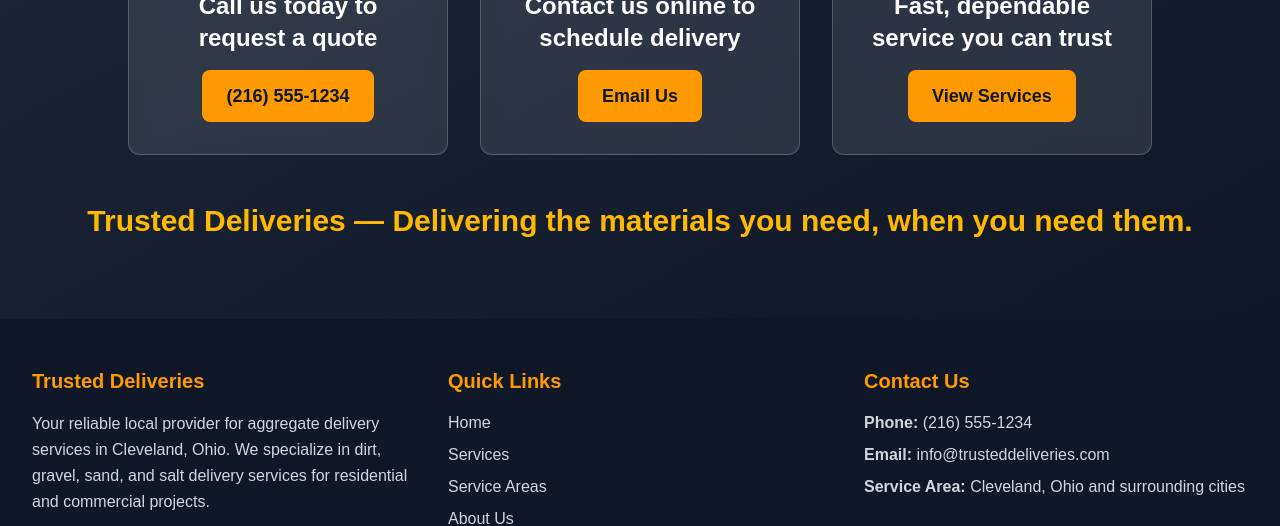
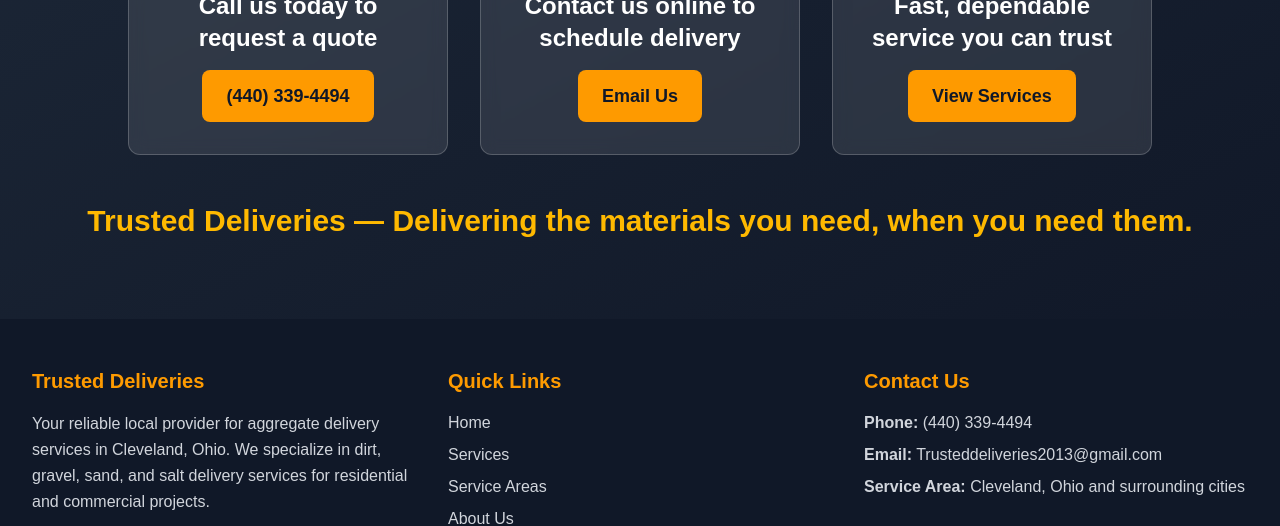
Before and after one commit to coolpeter2025/Trusted-Deliveries, a Next.js app: page / in a window 1280 px wide. Shown: the part 6219-6745 px from the top of the page. Built offline with nearby package versions, Linux system fonts and the light colour scheme.

Commit message:
Update contact information - phone to (440) 339-4494 and email to Trusteddeliveries2013@gmail.com

```diff
--- a/app/page.tsx
+++ b/app/page.tsx
@@ -27,7 +27,7 @@ export default function Home() {
             Fast, Reliable Material Delivery
           </p>
           <a
-            href="tel:+12165551234"
+            href="tel:+14403394494"
             className="inline-block bg-amber-500 hover:bg-amber-400 text-gray-900 px-8 py-3 md:px-10 md:py-4 rounded font-bold text-base md:text-lg uppercase tracking-wide transition-all shadow-xl touch-manipulation"
           >
             Call Now!!
--- a/components/CTASection.tsx
+++ b/components/CTASection.tsx
@@ -6,8 +6,8 @@ interface CTASectionProps {
 
 export default function CTASection({
   title = "Get Reliable Aggregate Delivery Today",
-  description = "Ready to schedule your dirt, gravel, sand, salt, or snow delivery? Trusted Deliveries is here to help.",
-  phoneNumber = "+12165551234"
+  description = "Ready to schedule your dirt, gravel, sand, or salt delivery? Trusted Deliveries is here to help.",
+  phoneNumber = "+14403394494"
 }: CTASectionProps) {
   return (
     <section className="bg-gradient-to-br from-gray-800 to-gray-900 py-20">
@@ -29,7 +29,7 @@ export default function CTASection({
               href={`tel:${phoneNumber}`}
               className="inline-block bg-amber-500 text-gray-900 px-6 py-3 rounded-lg font-bold text-lg hover:bg-amber-400 transition-colors"
             >
-              (216) 555-1234
+              (440) 339-4494
             </a>
           </div>
 
@@ -37,7 +37,7 @@ export default function CTASection({
             <div className="text-5xl mb-4">📧</div>
             <h3 className="text-2xl font-bold text-white mb-4">Contact us online to schedule delivery</h3>
             <a
-              href="mailto:info@trusteddeliveries.com"
+              href="mailto:Trusteddeliveries2013@gmail.com"
               className="inline-block bg-amber-500 text-gray-900 px-6 py-3 rounded-lg font-bold text-lg hover:bg-amber-400 transition-colors"
             >
               Email Us
--- a/components/Footer.tsx
+++ b/components/Footer.tsx
@@ -48,14 +48,14 @@ export default function Footer() {
             <ul className="space-y-2 text-gray-300">
               <li>
                 <span className="font-semibold">Phone:</span>{' '}
-                <a href="tel:+12165551234" className="hover:text-amber-500 transition-colors">
-                  (216) 555-1234
+                <a href="tel:+14403394494" className="hover:text-amber-500 transition-colors">
+                  (440) 339-4494
                 </a>
               </li>
               <li>
                 <span className="font-semibold">Email:</span>{' '}
-                <a href="mailto:info@trusteddeliveries.com" className="hover:text-amber-500 transition-colors">
-                  info@trusteddeliveries.com
+                <a href="mailto:Trusteddeliveries2013@gmail.com" className="hover:text-amber-500 transition-colors">
+                  Trusteddeliveries2013@gmail.com
                 </a>
               </li>
               <li>
--- a/components/Header.tsx
+++ b/components/Header.tsx
@@ -67,7 +67,7 @@ export default function Header() {
             </li>
             <li>
               <a
-                href="tel:+12165551234"
+                href="tel:+14403394494"
                 className="bg-amber-600 text-gray-900 px-6 py-2.5 rounded-md font-semibold hover:bg-amber-700 transition-colors"
               >
                 Call Now
@@ -138,7 +138,7 @@ export default function Header() {
               </li>
               <li>
                 <a
-                  href="tel:+12165551234"
+                  href="tel:+14403394494"
                   className="block bg-amber-600 text-gray-900 px-6 py-2.5 rounded-md font-semibold hover:bg-amber-700 text-center"
                 >
                   Call Now
```
